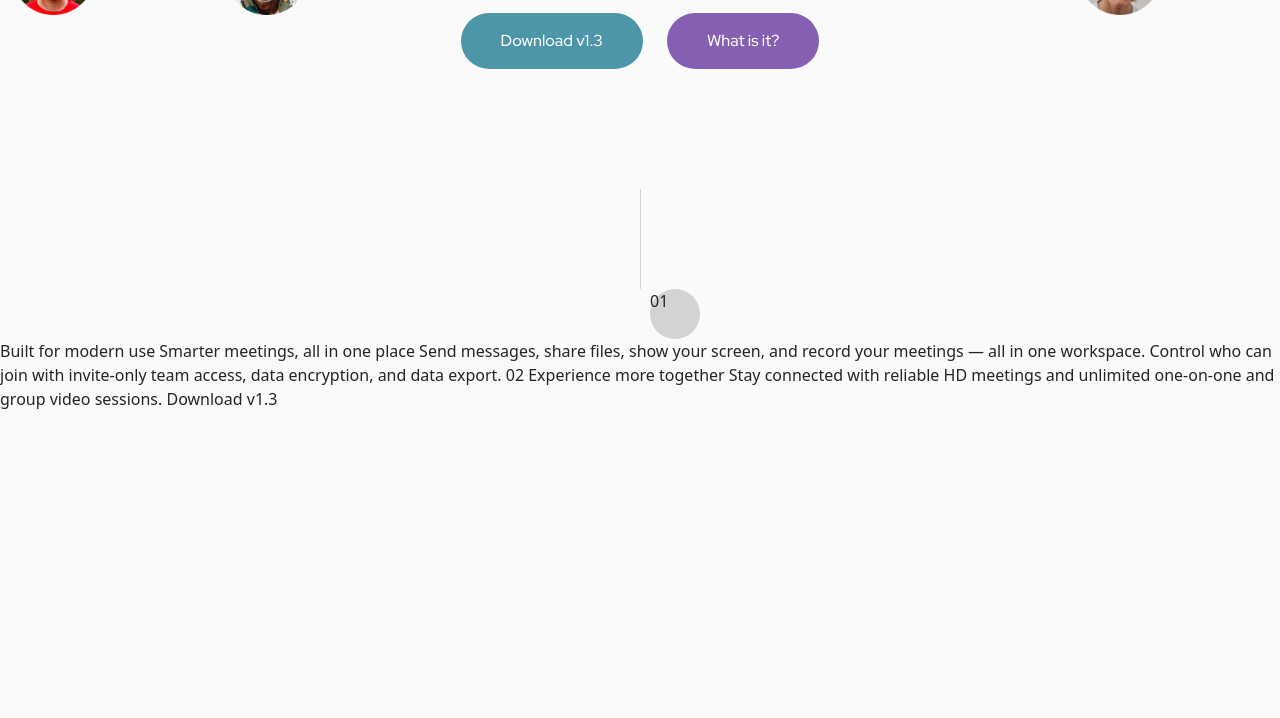
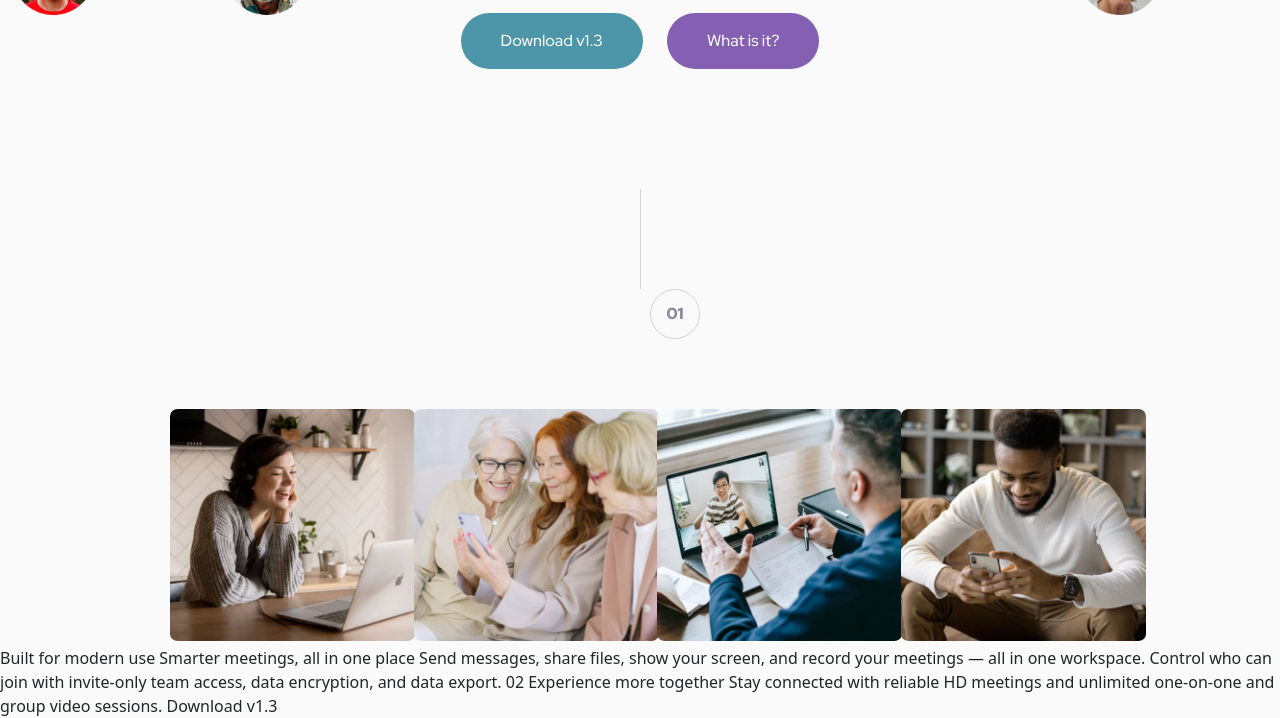
Before and after one commit to RingoFloyd/meet_landing_page, a website: page index.html in a window 1280 px wide. Shown: the part 436-1154 px from the top of the page. Before the commit the page ends 847 px from the top, so only its background shows below. Drawn offline with nearby package versions, Linux system fonts and the light colour scheme.

Commit message:
Imgae row has been added

```diff
--- a/css/styles.css
+++ b/css/styles.css
@@ -76,7 +76,26 @@ h1 {
     height: 50px;
     width: 50px;
     border-radius: 50%;
-    background-color: lightgrey;
+    background-color: #fafafa;
+    border: 1px solid lightgrey;
+    text-align: center;
+    font-family: "Red Hat Display", sans-serif;
+    font-size: 16px;
+    font-weight: 550;
+    padding: 12px;
+    color: #87879D;
     margin-left: 650px;
 
 }
+
+.image-row {
+    margin-top: 65px;
+    padding: 0 165px 0 165px;
+}
+
+.img-row {
+    padding: 5px;
+    width: 255px;
+    height: auto;
+    border-radius: 5%;
+}
--- a/index.html
+++ b/index.html
@@ -39,14 +39,26 @@
 
 <div>
   <div class="vl"></div>
-  <div class="circle-nm">
-    <p>01</p>
-  </div>
-
-
+  <div class="circle-nm">01</div>
 </div>
 
+ <div class="container-fluid image-row">
+   <div class="row">
+     <div class="col-sm-3">
+       <img src="assets/desktop/image-woman-in-videocall.jpg" class="img-row" alt="woman in videocall">
+     </div>
+     <div class="col-sm-3">
+       <img src="assets/desktop/image-women-videochatting.jpg" class="img-row" alt="women videochatting">
+     </div>
+     <div class="col-sm-3">
+       <img src="assets/desktop/image-men-in-meeting.jpg" class="img-row" alt="men in meeting">
+     </div>
+     <div class="col-sm-3">
+       <img src="assets/desktop/image-man-texting.jpg" class="img-row" alt="man texting">
+     </div>
+   </div>
 
+ </div>
   Built for modern use
 
   Smarter meetings, all in one place
```
